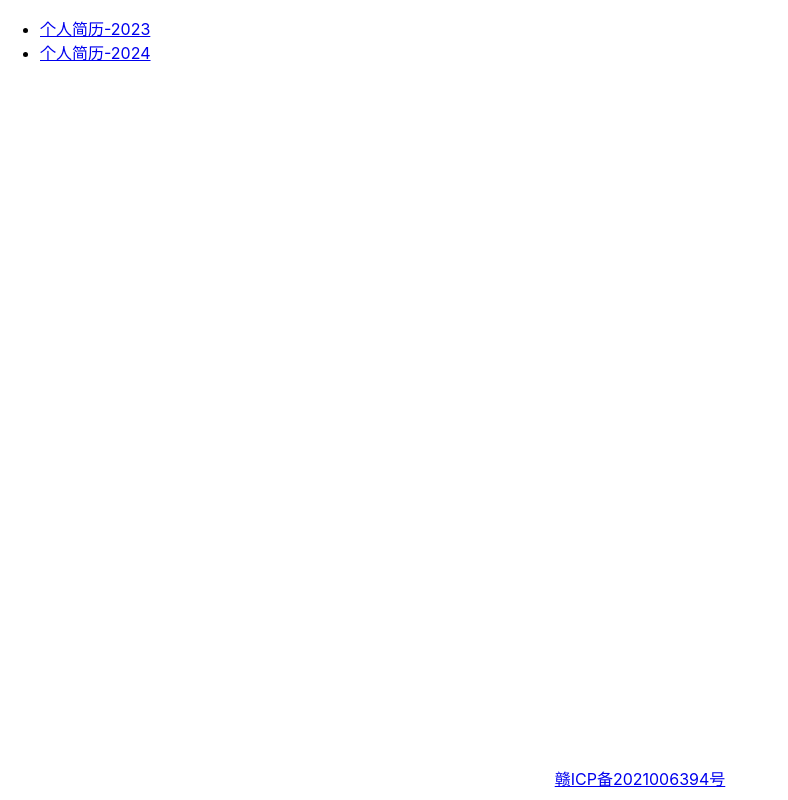
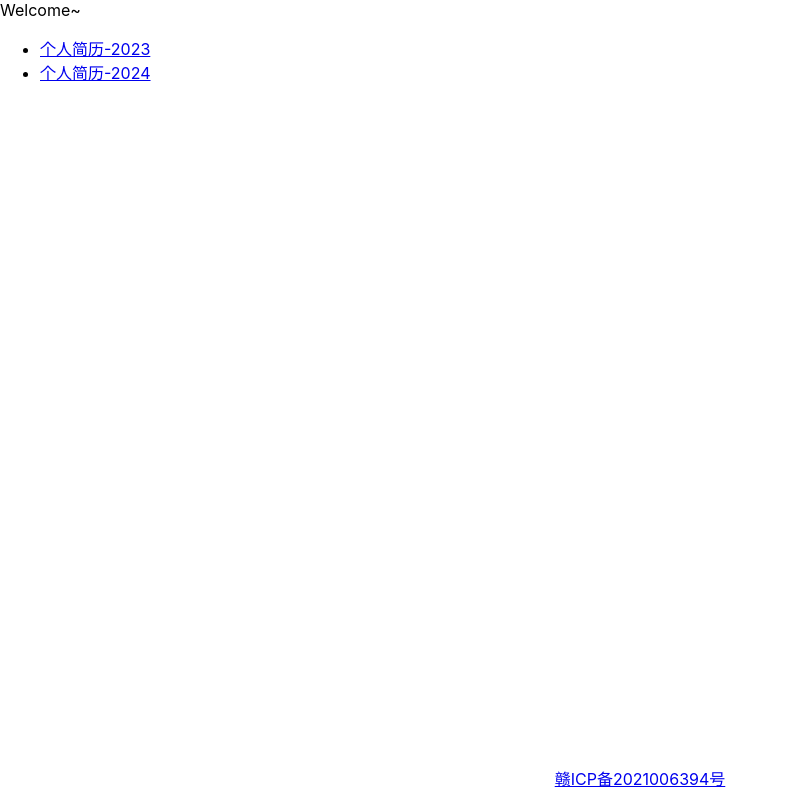
Before and after one commit to xaluoqone/xaluoqone.com, a React (Create React App) app: page / in a window 1280 px wide. Shown: the whole page, without its empty margins (0-788 px from the left). Built offline with nearby package versions, Linux system fonts and the light colour scheme.

Commit message:
test commit

```diff
--- a/src/App.tsx
+++ b/src/App.tsx
@@ -22,6 +22,7 @@ function App() {
     <div className={'root'}>
       {/*<ContextMain/>*/}
       <div className={'content'} style={{ flexDirection: 'column' }}>
+        <div>Welcome~</div>
         <ul>{
           resumes.map(resume => (
             <li>
```
